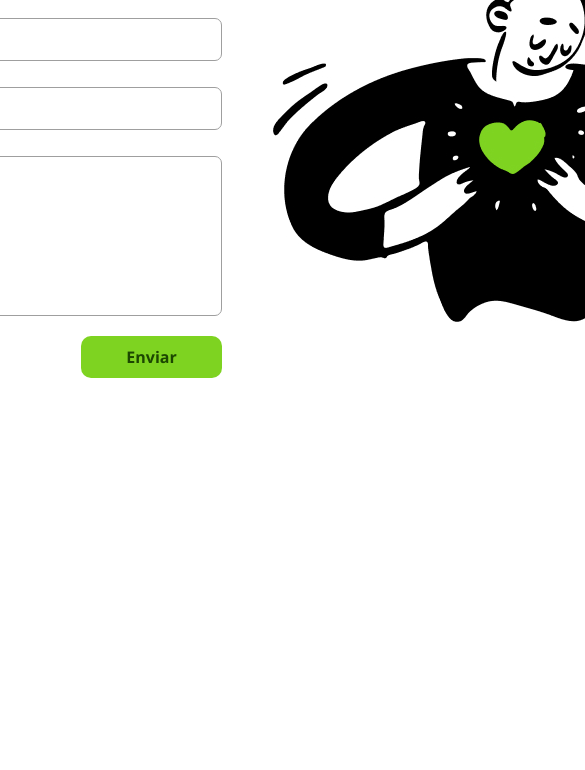
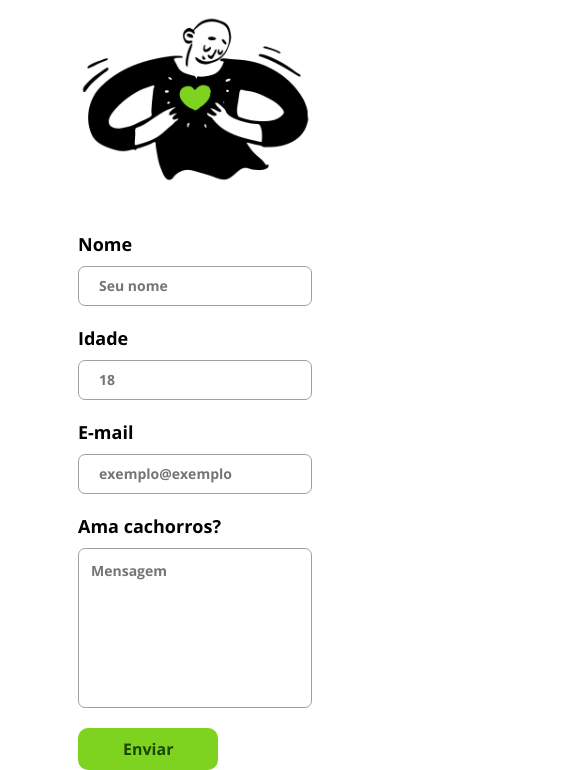
Before and after one commit to LucasDSL/We-Love-Dogs-website, a plain HTML site: page pages/inscricao.html in a window 390 px wide. Shown: the part 264-1034 px from the top of the page, 585 px wide, since content can reach past the window. Before the commit the page ends 844 px from the top, so only its background shows below. Drawn offline with nearby package versions, Linux system fonts and the light colour scheme.

Commit message:
inscricao.html responsive

```diff
--- a/pages/inscricao.html
+++ b/pages/inscricao.html
@@ -53,9 +53,7 @@
                     <button id="btn-enviar">Enviar</button>
                 </div>
             </form>
-            <div>
-                <img src="../images/Figure5.jpg" alt="">
-            </div>
+            <img src="../images/Figure5.jpg" alt="Person with big heart">
         </div>
     </main>
 </body>
--- a/styles/inscricao.css
+++ b/styles/inscricao.css
@@ -2,78 +2,108 @@ main {
     display: flex;
     flex-direction: column;
     align-items: center;
+    width: 90%;
 }
-
+main > h1{
+    font-size: 3rem;
+    padding: 3rem;
+}
 main div {
     display: flex;
     align-items: center;
+    gap: 3rem;
 }
-
-main > div > form > div{
+#form-inscricao > form {
+    display: flex;
+    flex-direction: column;
+    gap: 2rem;
+}
+#form-inscricao > img{
+    width: 40vw;
+}
+#form-inscricao > form > div{
     display: flex;
     align-items: baseline;
-    font-size: 18px;
+    font-size: 1.8rem;
     font-weight: 700;
-    margin-left: 80px;
     justify-content: flex-end;
 }
 input{
-    width: 418px;
-    height: 43px;
+    width: 40vw;
+    height: 4rem;
     border-radius: 7px;
     border: 1px solid #9F9F9F;
     box-sizing: border-box;
-    padding: 12px 12px 12px 22px;
-    margin-top: 26px;
+    padding: 1.2rem;
+    padding-left: 2rem;
 }
 ::-webkit-input-placeholder{
-    font-size: 14px;
+    font-size: 1.4rem;
     font-weight: 700;
 }
 
 
 div #form-nome{
-    gap: 45px;
+    gap: 4rem;
 }
 div #form-idade{
-    gap: 49px;
+    gap: 4rem;
 }
 
 div #form-email{
-    gap: 44px;
+    gap: 4rem;
 }
 
 div #form-ama-dogs{
-    gap: 14px;
+    gap: 1.4rem;
 }
 
 #label-ama-dogs{
-    width: 124px;
-    height: 50px;
+    width: 12rem;
     text-align: center;
 }
 
 #form-ama-dogs textarea{
-    height: 160px;
-    width: 418px;
+    height: 16rem;
+    width: 40vw;
     resize: none;
     border-radius: 7px;
     border: 1px solid #9F9F9F;
     box-sizing: border-box;
-    padding: 12px 12px 12px 22px;
-    margin-top: 26px;
+    padding: 1.2rem;
+    padding-bottom: 2.2rem;
 }
 
 #btn-enviar{
     border: none;
     background-color: #7ED321;
-    width: 141px;
-    height: 42px;
     border-radius: 10px;
     color: #1C4701;
-    padding: 10px 45px;
-    font-size: 16px;
+    padding: 1rem 4.5rem;
+    font-size: 1.6rem;
     font-weight: 700;
-    margin-top: 20px;
     cursor: pointer;
 }
+
+@media (max-width: 768px){
+    main > div {
+        flex-direction: column-reverse;
+    }
+    #form-inscricao > form > div{
+        flex-direction: column;
+        gap: 1rem;
+    }
+    input{
+        width: 60vw;
+    }
+    #label-ama-dogs{
+        width: 100%;
+        text-align: left;
+    }
+    #form-ama-dogs textarea{
+        width: 60vw;
+    }
+    #form-inscricao > img{
+        width: 70vw;
+    }
+}
```
